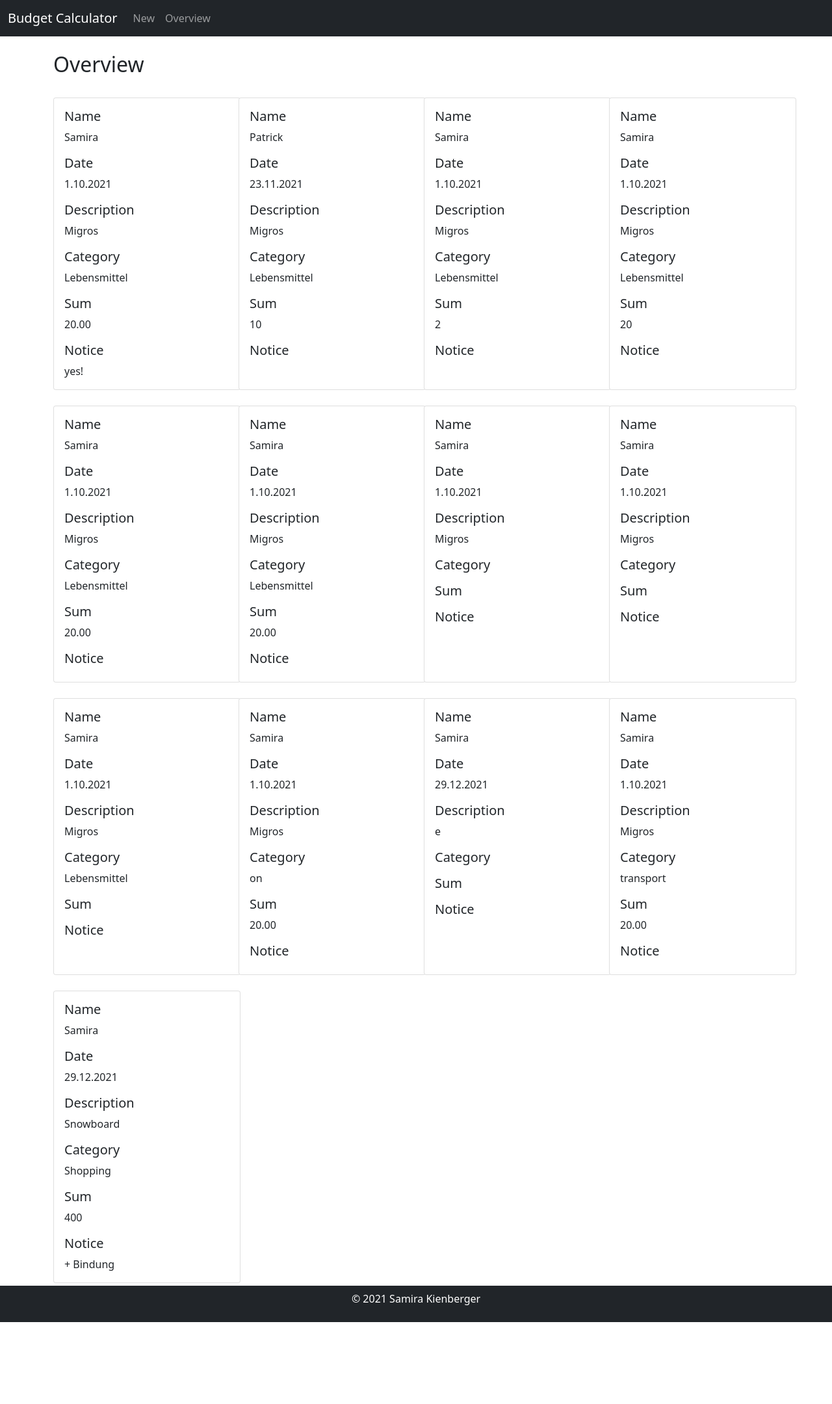
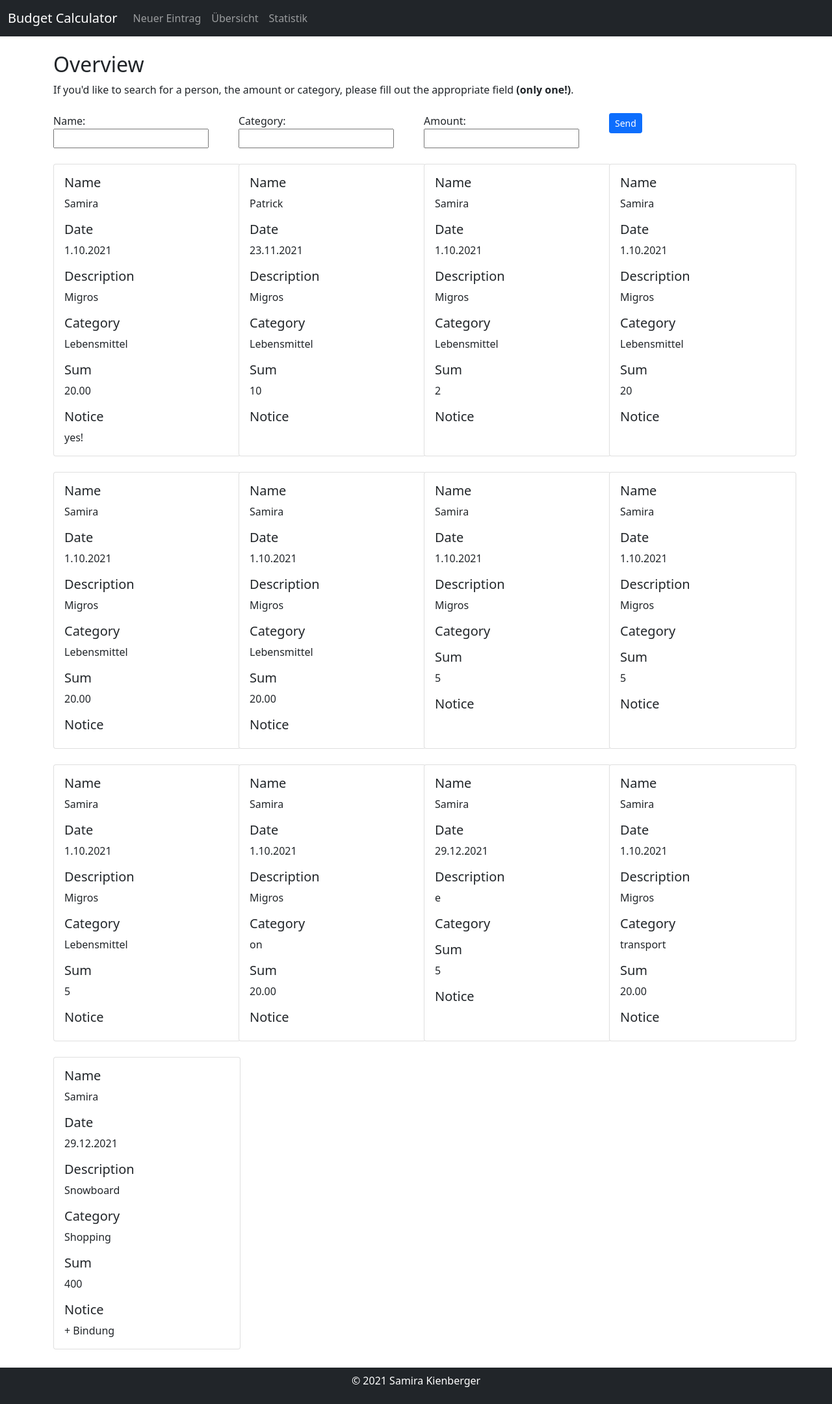
Before and after one commit to actREveL/PRO2, a Flask app: page /uebersicht in a window 1280 px wide. Shown: the whole page at 65% size. Before the commit the page ends 2034 px from the top, so only its background shows below. Run offline with Flask 2, Linux system fonts and the light colour scheme; some libraries are stand-ins or nearby versions.

Commit message:
laufende Änderung

```diff
--- a/main.py
+++ b/main.py
@@ -40,33 +40,56 @@
 
     return render_template('formular.html')
 
-# Übersichtsseite mit Cards
+# Übersichtsseite mit Cards --> holt Infos aus daten.py (Dict) und stellt sie "schön" dar
 @app.route('/uebersicht', methods=['GET', 'POST'])
 def uebersicht():
     eingabe = daten.eingabe_laden()
+    filter_liste = []
 
-    return render_template('uebersicht.html', data=eingabe)
+    if request.method == 'POST':
+        name = request.form['name']
+        kategorie = request.form['kategorie']
+        betrag = request.form['betrag']
+
+        if name != "":
+            filter = name
+            filter_key = "name"
+
+        elif kategorie != "":
+            filter = kategorie
+            filter_key = "category"
+
+        elif betrag != "":
+            filter = betrag
+            filter_key = "sum"
+
+        for key, eintrag in eingabe.items():
+            if eintrag[filter_key] == filter:
+                filter_liste.append(eintrag)
+
+    return render_template('uebersicht.html', data=eingabe, user=filter_liste)
 
 # Übersichtsseite mit Balkendiagramm
 @app.route('/ausgabe')
-def ausgabe_monate():
+def statistik():
     ausgabe = daten.eingabe_laden()
     monate = {}
 
     for id, values in ausgabe.items():
-        month = values["date"].split(".")[1]
+        month = values["Date"].split(".")[1]
         if not monate.get(month):
-            monate[month] = values["sum"]
+            monate[month] = float(values["Sum"])
         else:
-            monate[month] = monate[month] + values["sum"]
+            monate[month] = monate[month] + float(values["Sum"])
 
     x = list(monate.keys())
     y = list(monate.values())
 
     fig = px.bar(x=x, y=y)
-    fig.show()
+    # fig.show() --> erzeugt eigenen Browser, anstelle wurde div (s. Z. 90 verwendet)
+    div = plot(fig, output_type="div")
 
-    return render_template('ausgabe.html')
+    return render_template('ausgabe.html', viz_div=div)
 
 if __name__ == "__main__":
     app.run(debug=True, port=5000)
--- a/templates/ausgabe.html
+++ b/templates/ausgabe.html
@@ -1,6 +1,5 @@
 {% include "header.html" %}
 <div class="container">
-{% include "nav.html" %}
-{{ vit_div|safe}}
+{{ viz_div|safe}}
 </div>
 {% include "footer.html" %}
--- a/templates/nav.html
+++ b/templates/nav.html
@@ -7,10 +7,13 @@
         <div class="collapse navbar-collapse" id="navbarNav">
             <ul class="navbar-nav me-auto mb-2 mb-lg-0">
                 <li class="nav-item">
-                    <a class="nav-link" href="{{ url_for('formular') }}">New</a>
+                    <a class="nav-link" href="{{ url_for('formular') }}">Neuer Eintrag</a>
                 </li>
                 <li class="nav-item">
-                    <a class="nav-link" href="{{ url_for('uebersicht') }}">Overview</a>
+                    <a class="nav-link" href="{{ url_for('uebersicht') }}">Übersicht</a>
+                </li>
+                <li class="nav-item">
+                    <a class="nav-link" href="{{ url_for('statistik') }}">Statistik</a>
                 </li>
              </ul>
         </div>
--- a/templates/uebersicht.html
+++ b/templates/uebersicht.html
@@ -2,10 +2,27 @@
 {% include "header.html" %}
     <div class="container">
         {% block content %}
-           <br><h2>Overview</h2>
+        <br><h2>Overview</h2>
+        <form method="POST">
+            If you'd like to search for a person, the amount or category, please fill out the appropriate field <b>(only one!)</b>.<br><br>
+            <div class="row align-items-start">
+                <div class="col">
+                    Name: <input type="text" name="name" placeholder="">
+                </div>
+                <div class="col">
+                    Category: <input type="text" name="kategorie" placeholder="">
+                </div>
+                <div class="col">
+                    Amount: <input type="text" name="betrag" placeholder="">
+                </div>
+                <div class="col">
+                    <button type="submit" class="btn btn-primary btn-sm">Send</button>
+                </div>
+            </div>
+        </form>
             <div class="column"><br>
               <div class="row row-cols-1 row-cols-sm-2 row-cols-md-3 row-cols-lg-4 g-4">
-                  <!-- for Condition -->
+                  <!-- for-Condition -->
                  {% for key, value_dict in data.items()%}
                       <div class="col">
                           <div class="card h-100" style="width: 18rem;">
@@ -16,10 +33,10 @@
                                   {% endfor %}
                               </div>
                           </div>
-                      </div><br>
+                      </div>
                   {% endfor %}
               </div>
-            </div>
+            </div><br>
         {% endblock %}
     </div>
 <!-- Übernahme footer -->
--- a/uebersicht3.json
+++ b/uebersicht3.json
@@ -52,7 +52,7 @@
         "Date": "1.10.2021",
         "Description": "Migros",
         "Category": "",
-        "Sum": "",
+        "Sum": "5",
         "Notice": ""
     },
     "2021-12-29 11:14:11.640023": {
@@ -60,7 +60,7 @@
         "Date": "1.10.2021",
         "Description": "Migros",
         "Category": "",
-        "Sum": "",
+        "Sum": "5",
         "Notice": ""
     },
     "2021-12-29 11:15:27.315675": {
@@ -68,7 +68,7 @@
         "Date": "1.10.2021",
         "Description": "Migros",
         "Category": "Lebensmittel",
-        "Sum": "",
+        "Sum": "5",
         "Notice": ""
     },
     "2021-12-29 14:39:32.984115": {
@@ -84,7 +84,7 @@
         "Date": "29.12.2021",
         "Description": "e",
         "Category": "",
-        "Sum": "",
+        "Sum": "5",
         "Notice": ""
     },
     "2021-12-29 14:55:53.228374": {
```
